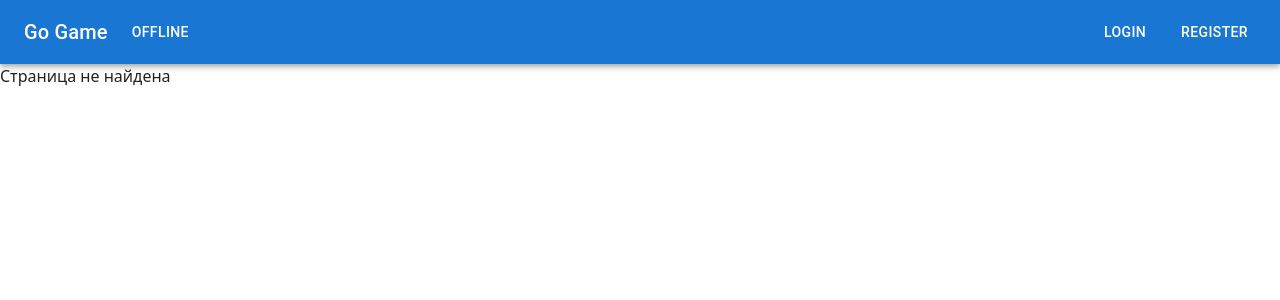
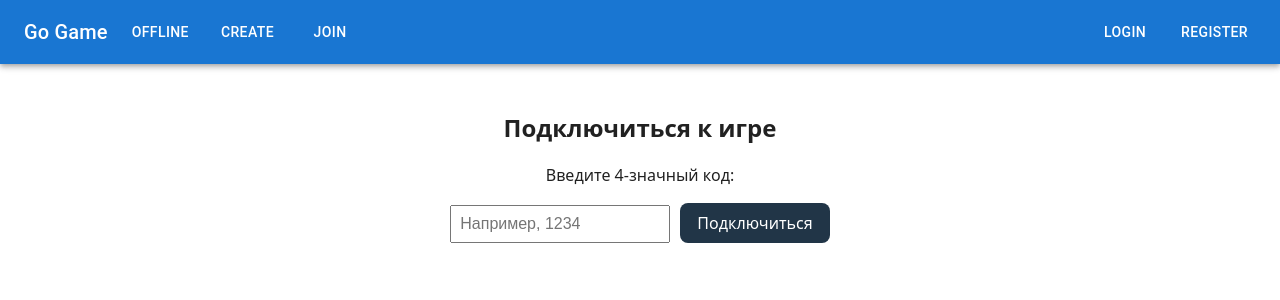
Before and after one commit to IU9-Team-exe/go-game-front, a React (Vite) app: page /join in a window 1280 px wide. Shown: the top 300 px of the page. Built offline with nearby package versions, Linux system fonts and the light colour scheme; no server answers.

Commit message:
mutliplayer/ai template

```diff
--- a/src/components/header/Header.jsx
+++ b/src/components/header/Header.jsx
@@ -22,6 +22,18 @@ function Header() {
                             Offline
                         </Link>
                     </Button>
+
+                    <Button color="inherit">
+                        <Link to="/game" className={styles.link}>
+                            Create
+                        </Link>
+                    </Button>
+
+                    <Button color="inherit">
+                        <Link to="/join" className={styles.link}>
+                            Join
+                        </Link>
+                    </Button>
                 </div>
 
                 <div className={styles.right}>
--- /dev/null
+++ b/src/pages/Game/Game.jsx
@@ -0,0 +1,12 @@
+import GoPlayer from "../../components/board/GoPlayer.jsx";
+
+function Game() {
+    return (
+        <div>
+            <h2 style={{ textAlign: 'center'}}>Тут код</h2>
+            <GoPlayer/>
+        </div>
+    );
+}
+
+export default Game;
--- a/src/pages/Game/Game.module.css
+++ b/src/pages/Game/Game.module.css
@@ -0,0 +1,4 @@
+.container {
+    text-align: center;
+    margin-top: 20px;
+}
--- /dev/null
+++ b/src/pages/JoinGame/JoinGame.jsx
@@ -0,0 +1,30 @@
+import React, { useState } from 'react';
+import styles from './JoinGame.module.css';
+
+function JoinGame() {
+    const [gameCode, setGameCode] = useState('');
+
+    const handleJoin = () => {
+        console.log(`Попытка подключения к игре с кодом: ${gameCode}`);
+    };
+
+    return (
+        <div className={styles.container}>
+            <h2>Подключиться к игре</h2>
+            <p>Введите 4-значный код:</p>
+            <input
+                type="text"
+                maxLength={4}
+                value={gameCode}
+                onChange={(e) => setGameCode(e.target.value)}
+                placeholder="Например, 1234"
+                className={styles.inputField}
+            />
+            <button onClick={handleJoin} className={styles.joinButton}>
+                Подключиться
+            </button>
+        </div>
+    );
+}
+
+export default JoinGame;
--- /dev/null
+++ b/src/pages/JoinGame/JoinGame.module.css
@@ -0,0 +1,17 @@
+.container {
+    text-align: center;
+    margin-top: 50px;
+}
+
+.inputField {
+    width: 200px;
+    font-size: 16px;
+    padding: 8px;
+    margin-right: 10px;
+}
+
+.joinButton {
+    font-size: 16px;
+    padding: 8px 16px;
+    cursor: pointer;
+}
--- a/src/routes/AppRouter.jsx
+++ b/src/routes/AppRouter.jsx
@@ -4,6 +4,8 @@ import Home from "../pages/Home/Home";
 import Offline from "../pages/Offline/Offline.jsx";
 import Login from "../pages/Login/Login.jsx";
 import Register from "../pages/Register/Register.jsx";
+import JoinGame from "../pages/JoinGame/JoinGame.jsx";
+import Game from "../pages/Game/Game.jsx";
 
 export default function AppRouter() {
     return (
@@ -12,6 +14,8 @@ export default function AppRouter() {
             <Route path="/login" element={<Login />} />
             <Route path="/register" element={<Register />} />
             <Route path="/offline" element={<Offline/>}/>
+            <Route path="/join" element={<JoinGame />} />
+            <Route path="/game" element={<Game />} />
             <Route path="*" element={<div>Страница не найдена</div>}/>
         </Routes>
     );
```
